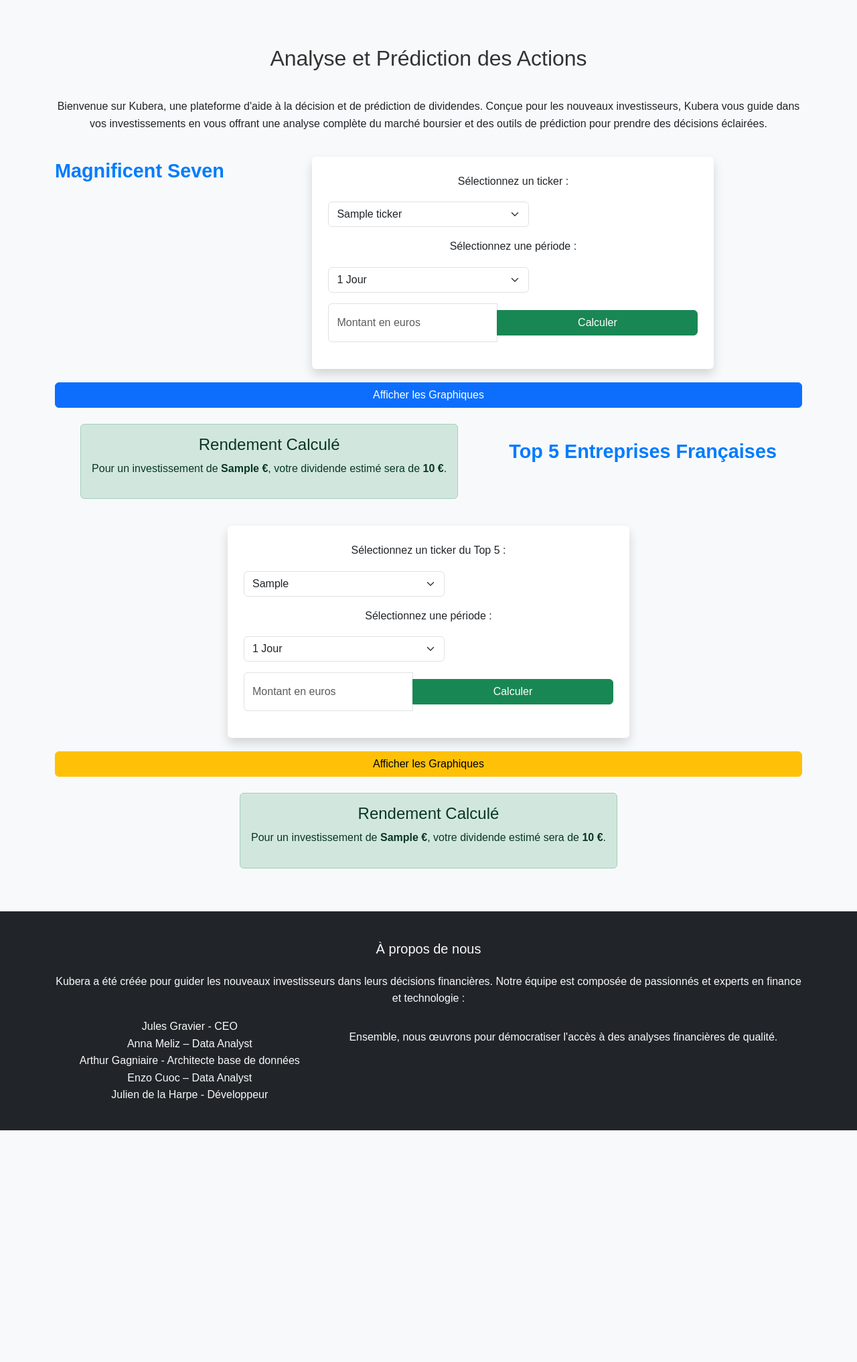
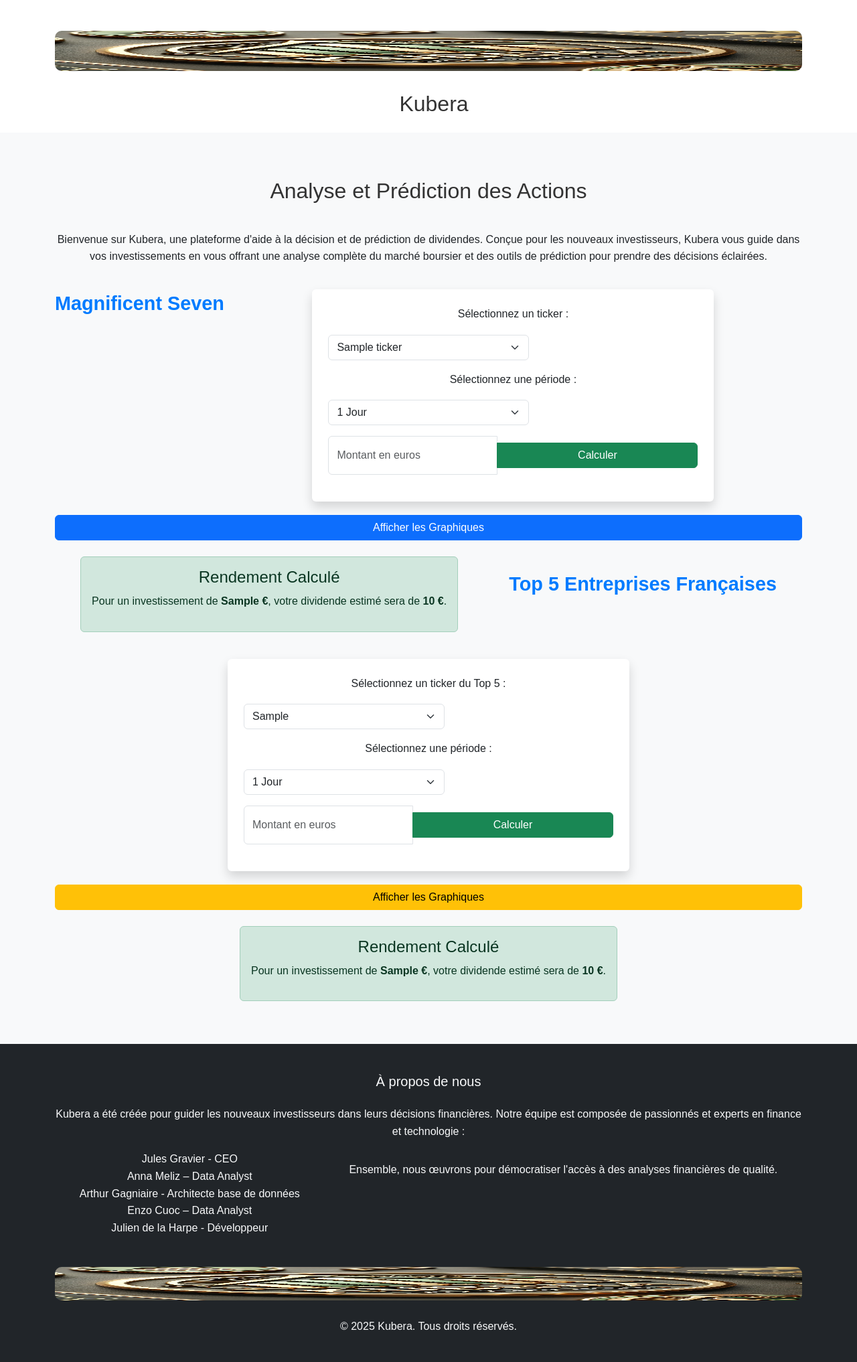
Before and after one commit to juliogver/Kubera, a Flask app: template code/my_flask_app/templates/index.html in a window 1280 px wide. Shown: the whole page at 67% size. Before the commit the page ends 1688 px from the top, so only its background shows below. Run offline with Flask 3, Linux system fonts and the light colour scheme; the template is opened without the code that fills it: most values are stand-ins (such as "Sample title", 1, 10 or a date in 2020); parts of the project's set-up code (start-up, migrations or seed data) failed here and were passed over.

Commit message:
ajout du logo

```diff
--- a/code/my_flask_app/app.py
+++ b/code/my_flask_app/app.py
@@ -309,5 +309,6 @@ def home():
         user_investment=user_investment
     )
 
+
 if __name__ == "__main__":
     app.run(debug=True)
--- a/code/my_flask_app/templates/index.html
+++ b/code/my_flask_app/templates/index.html
@@ -8,6 +8,14 @@
     <link rel="stylesheet" href="{{ url_for('static', filename='css/style.css') }}">
 </head>
 <body class="bg-light">
+
+    <header class="bg-white py-3">
+        <div class="container d-flex align-items-center">
+            <img src="{{ url_for('static', filename='logo.webp') }}" alt="Kubera Logo" style="height: 60px;">
+            <h1 class="ms-3">Kubera</h1>
+        </div>
+    </header>
+
 
     <div class="container mt-5">
         <h1 class="text-center mb-4">Analyse et Prédiction des Actions</h1>
@@ -183,6 +191,10 @@
                 Ensemble, nous œuvrons pour démocratiser l'accès à des analyses financières de qualité.
             </p>
         </div>
+        <div class="container text-center">
+            <img src="{{ url_for('static', filename='logo.webp') }}" alt="Kubera Logo" style="height: 50px;">
+            <p class="mt-3">© 2025 Kubera. Tous droits réservés.</p>
+        </div>
     </footer>
 
 
```
Also changed, not shown: code/my_flask_app/static/logo.webp (added).
